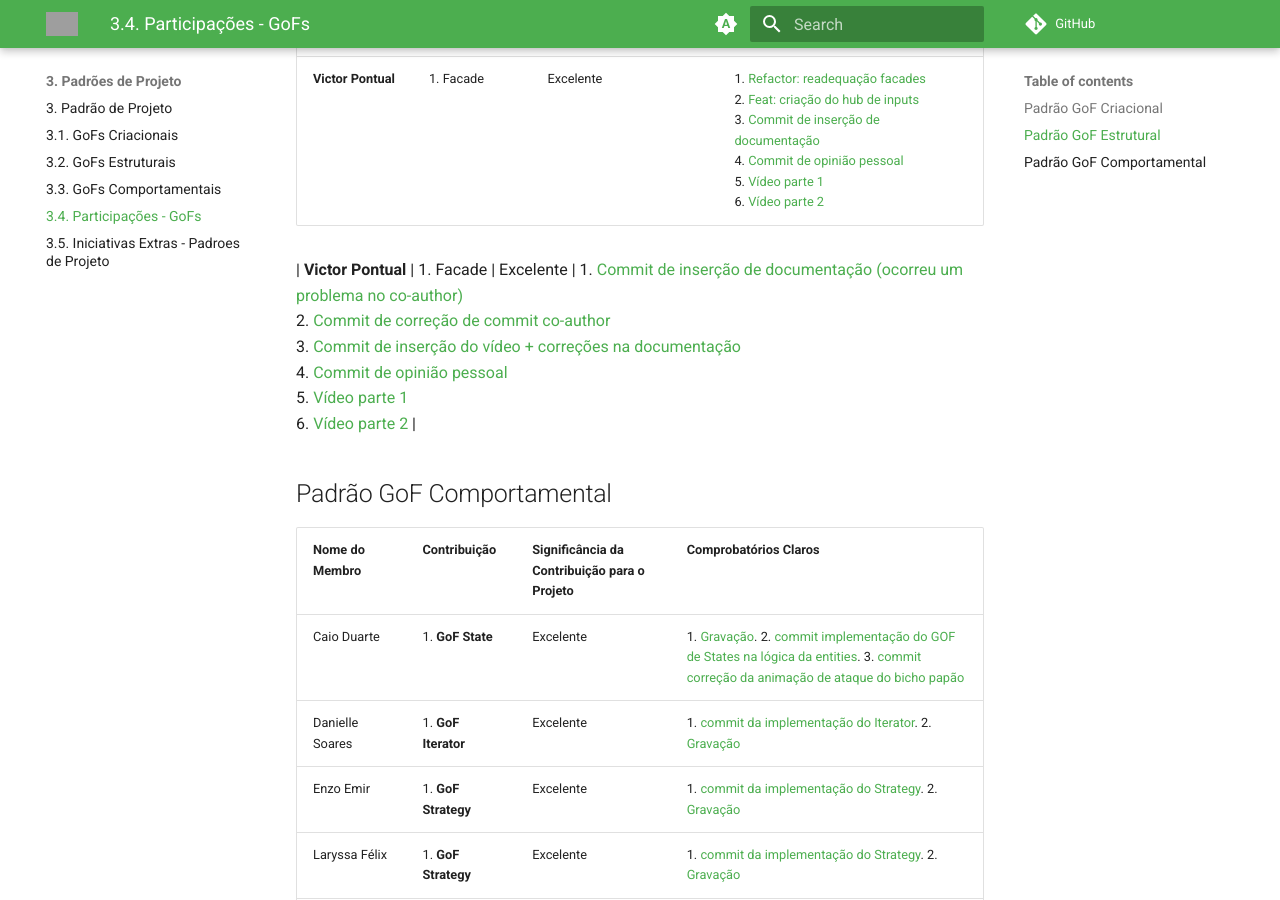
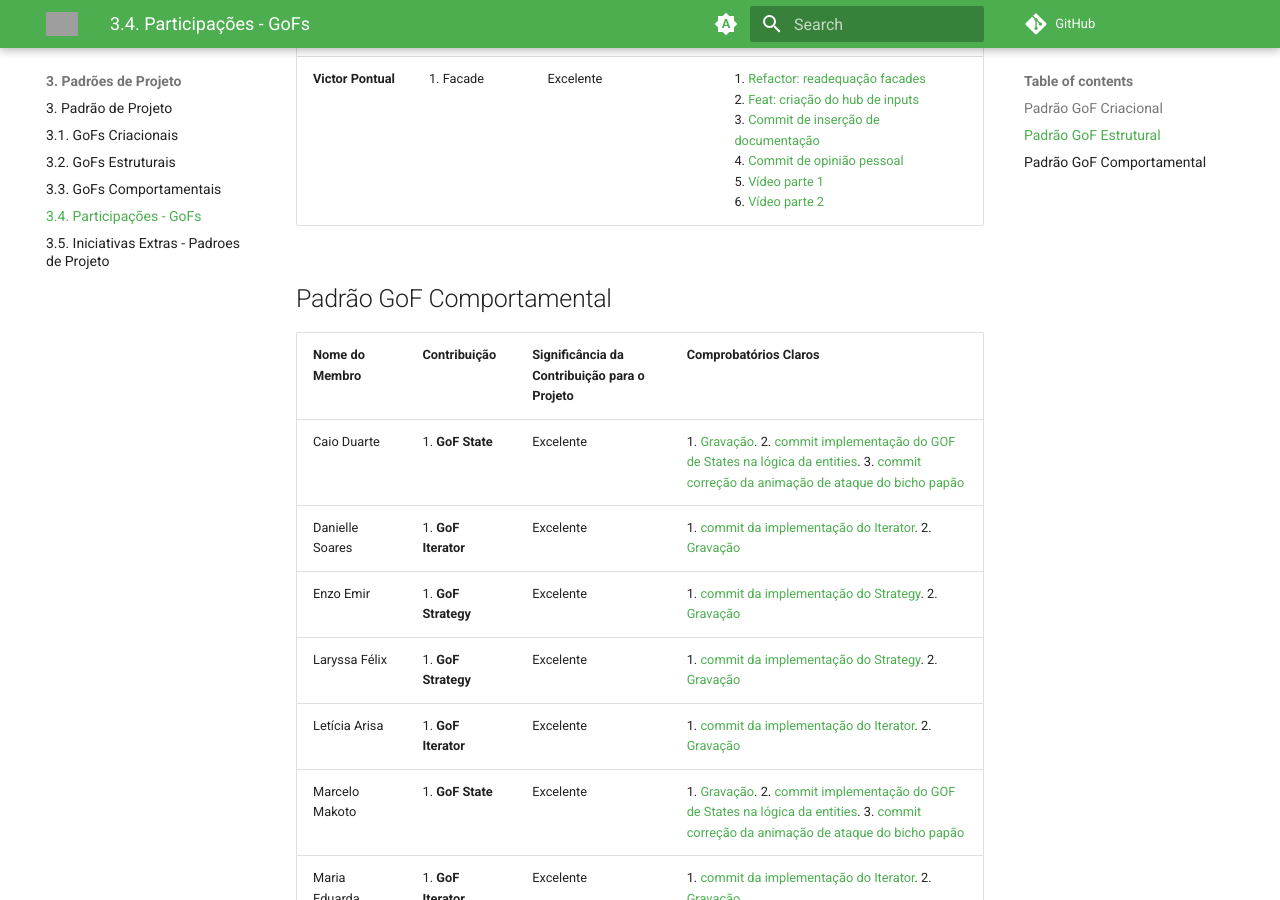
Before and after one commit to UnBArqDsw2025-2-Turma01/2025.2-T01-G1_JogoDigital_Entrega_03, an MkDocs documentation site: the page built from docs/PadroesDeProjeto/3.4.ParticipacoesPadroes.md, in a window 1280 px wide and 900 px high, scrolled down 2130 px. Built offline with MkDocs 1.6.1 and Material for MkDocs 9.7.7, drawn with Linux system fonts in a browser that asks for light colours; grey boxes are pictures that could not be loaded.

Commit message:
fix: retirada de linha extra na tabela

```diff
--- a/docs/PadroesDeProjeto/3.4.ParticipacoesPadroes.md
+++ b/docs/PadroesDeProjeto/3.4.ParticipacoesPadroes.md
@@ -33,8 +33,6 @@ O desenvolvedor que fez o commit final agiu como catalisador. As discussões, re
 | **Rafael Welz**     | 1. **GoF Composite**    |  Excelente                 |  1. [aplicação Composite](https://github.com/UnBArqDsw2025-2-Turma01/2025.2-T01-G1_JogoDigital/commit/c9ff4a4dda5f9822abe89e0c5df0dd85d887a83e);  2. [Gravação](https://www.youtube.com/watch?v=62f51kDLWNQ); 3. [Documentação](https://github.com/UnBArqDsw2025-2-Turma01/2025.2-T01-G1_JogoDigital_Entrega_03/commit/c6ba83e287b2020a2030d8ad13e6444259fc0855)                    |
 | **Victor Pontual**  | 1. Facade | Excelente | 1. [Refactor: readequação facades](https://github.com/UnBArqDsw2025-2-Turma01/2025.2-T01-G1_JogoDigital/commit/5cc4a35360953f197eff2fe546f367a2e0ac76cb)<br>2. [Feat: criação do hub de inputs](https://github.com/UnBArqDsw2025-2-Turma01/2025.2-T01-G1_JogoDigital/commit/21b7de8c8c2ad785284473d5628dccb8d8496405)<br>3. [Commit de inserção de documentação](https://github.com/UnBArqDsw2025-2-Turma01/2025.2-T01-G1_JogoDigital_Entrega_03/commit/8a8927b99b2e48fe098412f0cf699d7ef2667095)<br>4. [Commit de opinião pessoal](https://github.com/UnBArqDsw2025-2-Turma01/2025.2-T01-G1_JogoDigital_Entrega_03/commit/6bd286f1b2fca264788a20acf0972931c66744cd)<br>5. [Vídeo parte 1](https://www.youtube.com/watch?v=Jyx_49t3pEk)<br>6. [Vídeo parte 2](https://www.youtube.com/watch?v=5SWWsrv-F6s) |
 
-| **Victor Pontual**  | 1. Facade | Excelente | 1. [Commit de inserção de documentação (ocorreu um problema no co-author)](https://github.com/UnBArqDsw2025-2-T01-G1_JogoDigital_Entrega_03/commit/8a8927b99b2e48fe098412f0cf699d7ef2667095)<br>2. [Commit de correção de commit co-author](https://github.com/UnBArqDsw2025-2-T01-G1_JogoDigital_Entrega_03/commit/025af7de8f21a0d482f9b5ed5760230c9e58cdd7)<br>3. [Commit de inserção do vídeo + correções na documentação](https://github.com/UnBArqDsw2025-2-T01-G1_JogoDigital_Entrega_03/commit/c63a3da344685482ac27bb8c94cab32c1e45c49d)<br>4. [Commit de opinião pessoal](https://github.com/UnBArqDsw2025-2-T01-G1_JogoDigital_Entrega_03/commit/6bd286f1b2fca264788a20acf0972931c66744cd)<br>5. [Vídeo parte 1](https://www.youtube.com/watch?v=Jyx_49t3pEk)<br>6. [Vídeo parte 2](https://www.youtube.com/watch?v=5SWWsrv-F6s) |
-
 
 ## Padrão GoF Comportamental
 
```
